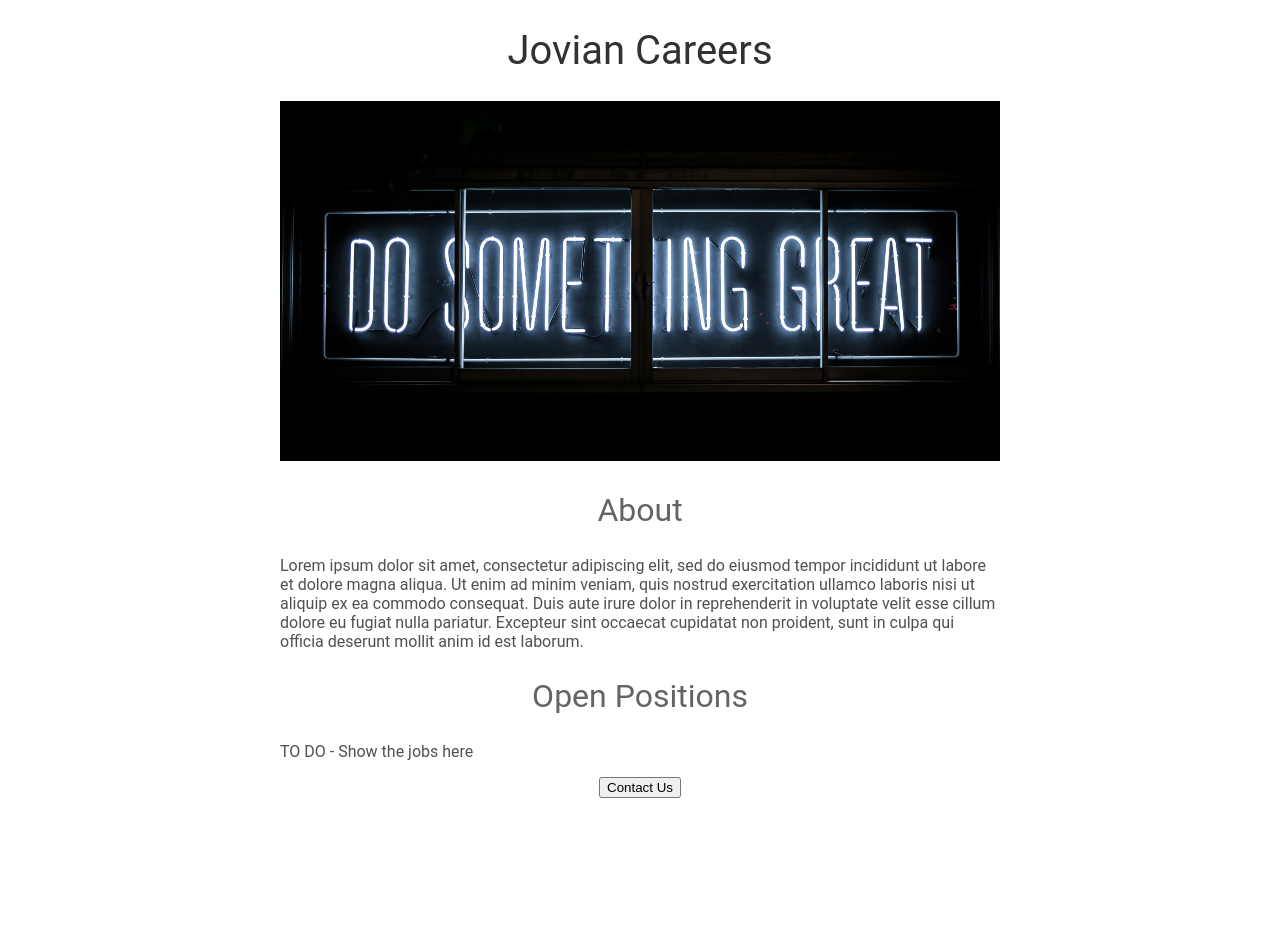
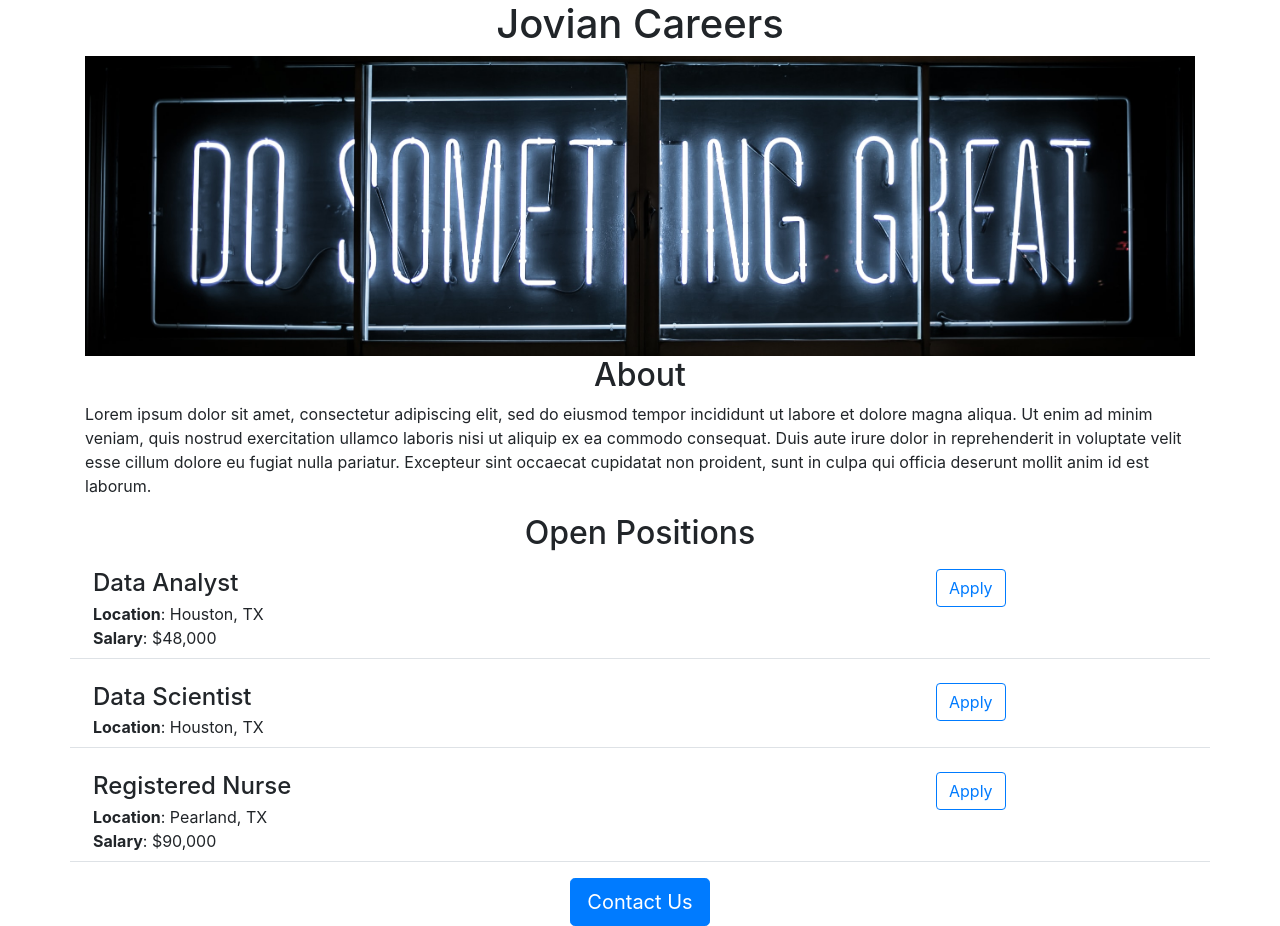
Before and after one commit to Pa3ngDom/paeng-python-web-class, a Flask app: page / in a window 1280 px wide. Before the commit the page ends 798 px from the top, so only its background shows below. Run offline with Flask 2, Linux system fonts and the light colour scheme.

Commit message:
new template, add jsonify

```diff
--- a/app.py
+++ b/app.py
@@ -1,10 +1,35 @@
-from flask import Flask, render_template
+from flask import Flask, render_template, jsonify
 
 app = Flask(__name__)
 
+JOBS = [
+  {
+    'id': 1,
+    'title': 'Data Analyst',
+    'location': 'Houston, TX',
+    'salary': '$48,000'
+  },
+  {
+    'id': 2,
+    'title': 'Data Scientist',
+    'location': 'Houston, TX',
+
+  },
+  {
+    'id': 3,
+    'title': 'Registered Nurse',
+    'location': 'Pearland, TX',
+    'salary': '$90,000'
+  }
+]
+
 @app.route("/")
 def hello_world():
-    return render_template('home.html')
+    return render_template('home.html', jobs=JOBS)
+
+@app.route("/api/jobs")
+def list_jobs():
+  return jsonify(JOBS)
 
 if __name__ == "__main__":
   app.run(host='0.0.0.0', debug=True)
--- a/templates/home.html
+++ b/templates/home.html
@@ -1,49 +1,36 @@
 <!DOCTYPE html>
 <html>
   <head>
-    <title>Web Project</title>
+     <!-- Required meta tags -->
+     <meta charset="utf-8">
+     <meta name="viewport" content="width=device-width, initial-scale=1, shrink-to-fit=no">
+    <!-- Bootstrap CSS -->
+    <link rel="stylesheet" href="https://cdn.jsdelivr.net/npm/bootstrap@4.6.2/dist/css/bootstrap.min.css" integrity="sha384-xOolHFLEh07PJGoPkLv1IbcEPTNtaed2xpHsD9ESMhqIYd0nLMwNLD69Npy4HI+N" crossorigin="anonymous">
     <style>
-      h1 {
-        font-size: 40px;
-        font-family: Roboto;
-        font-weight: normal;
-        color: rgb(50,50,50);
-        text-align: center;
-      }
       #banner {
-        width: 100%;
-        height: 360px;
+        height: 300px;
         object-fit: cover;
-      }
-      #container {
-        max-width: 720px;
-        margin: 0 auto 0 auto;
-      }
-      h2 {
-        font-size: 32px;
-        font-family: Roboto;
-        font-weight: normal;
-        color: rgb(100,100,100);
-        text-align: center;
-      }
-      .bodytext {
-         font-family: Roboto;
-         color: rgb(80,80,80);
+        width: 100%
       }
     </style>
-  </head>
+    <title>Web Project</title>
+   </head>
 <body>
-    <div id="container">
-    <h1>Jovian Careers</h1>
+    <div class="container">
+    <h1 class="text-center">Jovian Careers</h1>
     <img id="banner" src="https://paeng-python-web-class.pa3ngdom.repl.co/static/banner.jpg">
-<h2>About</h2>
-<p class="bodytext">
+<h2 class="text-center">About</h2>
+<p>
   Lorem ipsum dolor sit amet, consectetur adipiscing elit, sed do eiusmod tempor incididunt ut labore et dolore magna aliqua. Ut enim ad minim veniam, quis nostrud exercitation ullamco laboris nisi ut aliquip ex ea commodo consequat. Duis aute irure dolor in reprehenderit in voluptate velit esse cillum dolore eu fugiat nulla pariatur. Excepteur sint occaecat cupidatat non proident, sunt in culpa qui officia deserunt mollit anim id est laborum.
 </p>
-  <h2>Open Positions</h2>
-  <p class="bodytext">TO DO - Show the jobs here</p>
-  <div style="text-align:center;">
-    <button>Contact Us</button>
+  <h2 class="text-center">Open Positions</h2>
+  <div>
+      {% for job in jobs %}
+        {%  include 'jobitem.html' %}
+      {% endfor %}
+  </div>
+  <div class="text-center">
+    <button class="btn btn-primary btn-lg">Contact Us</button>
   </div>
 </div>
 </body>
--- /dev/null
+++ b/templates/jobitem.html
@@ -0,0 +1,12 @@
+  <div class="border-bottom row" style="margin-bottom: 16px; padding: 8px;">
+    <div class="col-9">
+        <h4 style="margin-bottom: 4px;">{{job['title']}}</h4>
+        <div><b>Location</b>: {{job['location']}}</div>
+        {% if 'salary' in job %}
+          <div><b>Salary</b>: {{job['salary']}}</div>
+        {% endif %}
+    </div>
+    <div class="col-3">
+      <button type="button" class="btn btn-outline-primary">Apply</button>
+    </div>
+  </div>
```
